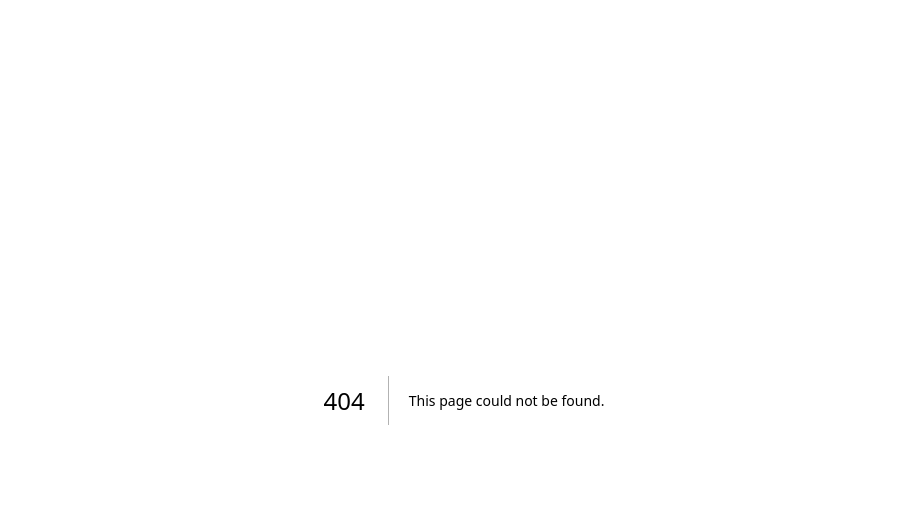
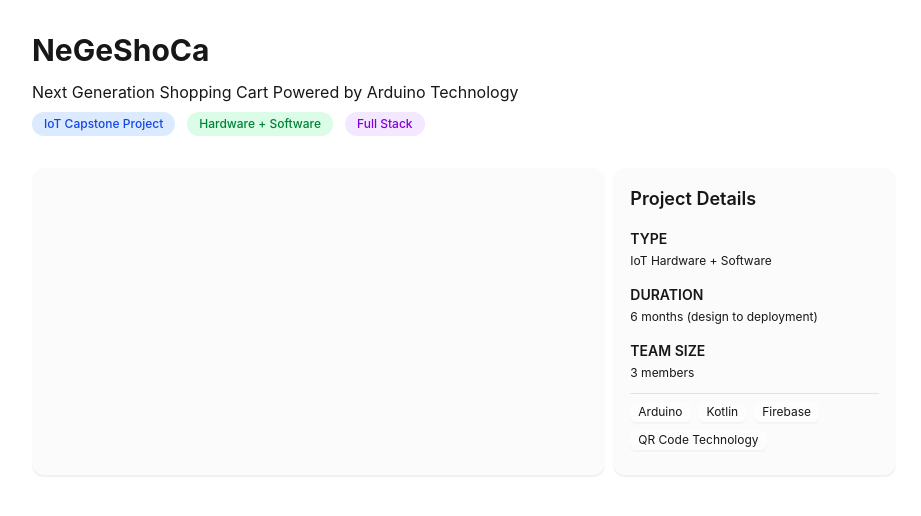
Before and after one commit to cln-clark/my-portfolio, a Next.js app: page /case-studies/negeshoca in a window 1280 px wide. Before the commit this address had no page. Shown: the top 516 px of the page, without its empty margins (176-1097 px from the left). Built offline with nearby package versions, Linux system fonts and the light colour scheme.

Commit message:
final changes before switching to PC

```diff
--- /dev/null
+++ b/app/case-studies/negeshoca/page.tsx
@@ -0,0 +1,65 @@
+
+interface techStackItem {
+    name: string;
+}
+
+const techStack: techStackItem[] = [
+    { name: 'Arduino' },
+    { name: 'Kotlin' },
+    { name: 'Firebase' },
+    { name: 'QR Code Technology' }
+];
+
+export default function negeshoca() {
+    return (
+        <div className="w-full max-w-4xl mx-auto px-4 py-8 text-left group animate-fade-in">
+            <section className="mb-8 relative"  /* upper section*/>
+                <div className="flex flex-col items-start gap-3">
+                    <h1 className="text-lg md:text-3xl font-bold ">NeGeShoCa</h1>
+                    <p className="text-sm md:text-base">Next Generation Shopping Cart Powered by Arduino Technology</p>
+                </div>
+                 <div className="flex flex-wrap gap-3 mt-2">
+                    <span className="px-3 py-1 bg-blue-100 text-blue-700 rounded-full text-xs font-medium">IoT Capstone Project</span>
+                    <span className="px-3 py-1 bg-green-100 text-green-700 rounded-full text-xs font-medium">Hardware + Software</span>
+                    <span className="px-3 py-1 bg-purple-100 text-purple-700 rounded-full text-xs font-medium">Full Stack</span>
+                </div>
+            </section>
+
+            <section className="relative grid grid-cols-1 md:grid-cols-6 gap-2">
+                <div className="bento-card p-4 col-span-4 space-y-2">
+
+                </div>
+                <div className="sticky bento-card p-4 col-span-2">
+                    <h2 className="text-sm md:text-lg font-semibold">Project Details</h2>
+                    <div className="space-y-4 mt-4">
+                        <div>
+                        <p className="text-sm uppercase font-semibold mb-1">Type</p>
+                        <p className="text-xs">IoT Hardware + Software</p>
+                        </div>
+
+                        <div>
+                        <p className="text-sm uppercase font-semibold mb-1">Duration</p>
+                        <p className="text-xs">6 months (design to deployment)</p>
+                        </div>
+
+                        <div>
+                        <p className="text-sm uppercase font-semibold mb-1">Team Size</p>
+                        <p className="text-xs">3 members</p>
+                        </div>
+                    </div>
+                    <div className="flex flex-wrap gap-2 p-2 pl-0 border-t border-[var(--foreground)]/10 mt-3">
+                        {techStack.map(tech => (
+                            <a key={tech.name} className="px-2 py-0.5 text-xs rounded-md whitespace-nowrap bg-[var(--background)]/30 shadow-[0_2px_1px_rgba(0,0,0,0.03)]">
+                              {tech.name}
+                            </a>
+                         ))}
+                    </div>
+                </div>
+            </section>
+        </div>
+
+
+
+
+    )
+}
--- a/app/page.tsx
+++ b/app/page.tsx
@@ -1,5 +1,6 @@
 "use client"
 import Image from "next/image"
+import Link from "next/link";
 import { JSX, useEffect, useState } from "react";
 import { FaReact, FaJava, FaNodeJs, FaGit, FaGithub, FaDiscord, FaHtml5 } from 'react-icons/fa';
 import { SiTypescript, SiTailwindcss, SiKotlin, SiNestjs, SiMysql, SiFirebase, SiVscodium, SiPython } from 'react-icons/si';
@@ -101,7 +102,7 @@ export default function Home() {
     discord:    <FaDiscord            className="w-3 h-3" />,
   };
 
- const CATEGORIES: TechCategory[] = ['Frontend', 'Backend', 'Developer Tools'];
+  const CATEGORIES: TechCategory[] = ['Frontend', 'Backend', 'Developer Tools'];
 
   const [lightboxIndex, setLightboxIndex] = useState<number | null>(null)
 
@@ -143,8 +144,8 @@ export default function Home() {
       shortDescription: 'A smart checkout system for small businesses using Arduino, Kotlin, Firebase and QR-based payment.',
       fullDescription: 'An IoT-based smart checkout system that integrates hardware with a mobile application. The system uses Arduino microcontrollers to manage checkout gates, Kotlin for the mobile app, and Firebase for real-time data synchronization.',
       techStack: ['Arduino', 'Kotlin', 'Firebase Realtime Database', 'QR Code Technology'],
-      caseStudyUrl: 'example.com/negeshoca-case-study',
-      demoUrl: 'example.com/negeshoca-demo',
+      caseStudyUrl: '/case-studies/negeshoca',
+      demoUrl: 'https://example.com/negeshoca-demo',
       type: 'IoT'
 
     },
@@ -154,8 +155,8 @@ export default function Home() {
       shortDescription: 'A comprehensive point-of-sale and inventory management system for small businesses.',
       fullDescription: 'A web-based application designed to streamline sales processes and inventory tracking for small businesses. The system features a user-friendly interface and real-time data synchronization.',
       techStack: ['Netbeans', 'Java', 'Firebase'],
-      caseStudyUrl: 'example.com/pos-inventory-case-study',
-      demoUrl: 'example.com/pos-inventory-demo',
+      caseStudyUrl: '/case-studies/pos-inventory',
+      demoUrl: 'https://example.com/pos-inventory-demo',
       type: 'Desktop'
 
     }
@@ -426,8 +427,8 @@ export default function Home() {
                         <div className="flex-1 space-x-2">
                           <h3 className="text-sm font-semibold pb-2">{project.title}</h3>
                           <p className="text-xs text-[var(--foreground)] pb-1">{project.shortDescription}</p>
-                          {project.techStack.map((tech, index) => (
-                            <a key={index} className="px-2 py-0.5 text-xs rounded-md bg-[var(--background)]/30 shadow-[0_2px_1px_rgba(0,0,0,0.03)]">
+                          {project.techStack.map((tech) => (
+                            <a key={tech} className="px-2 py-0.5 text-xs rounded-md bg-[var(--background)]/30 shadow-[0_2px_1px_rgba(0,0,0,0.03)]">
                               {tech}
                             </a>
                           ))}
@@ -441,21 +442,21 @@ export default function Home() {
                     </button>
 
                     {expandedProject === project.id && (
-                      <div className="border-t border-[var(--foreground)]/10 p-2 space-y-2 bg-[var(--foreground)">
+                      <div className="border-t border-[var(--foreground)]/10 p-2 space-y-2 bg-[var(--border)]">
                         <div className="pt-1 flex flex-wrap gap-2">
+                          {project.caseStudyUrl && (
+                            <Link href={project.caseStudyUrl}
+                               className="font-mono px-2.5 py-1.5 text-xs rounded-md bg-[var(--foreground)]/8 shadow-[0_2px_1px_rgba(0,0,0,0.03)]
+                                          hover:bg-[var(--foreground)]/15 transition-colors">
+                              Read Case Study →
+                            </Link>
+                          )}
+
                           {project.demoUrl && (
                             <a href={project.demoUrl} target="_blank" rel="noopener noreferrer"
                                className="font-mono px-2.5 py-1.5 text-xs rounded-md bg-[var(--foreground)]/8 shadow-[0_2px_1px_rgba(0,0,0,0.03)]
                                           hover:bg-[var(--foreground)]/15 transition-colors">
                               View Demo →
-                            </a>
-                          )}
-
-                          {project.caseStudyUrl && (
-                            <a href={project.caseStudyUrl} target="_blank" rel="noopener noreferrer"
-                               className="font-mono px-2.5 py-1.5 text-xs rounded-md bg-[var(--foreground)]/8 shadow-[0_2px_1px_rgba(0,0,0,0.03)]
-                                          hover:bg-[var(--foreground)]/15 transition-colors">
-                              View Case Study →
                             </a>
                           )}
                         </div>
```
